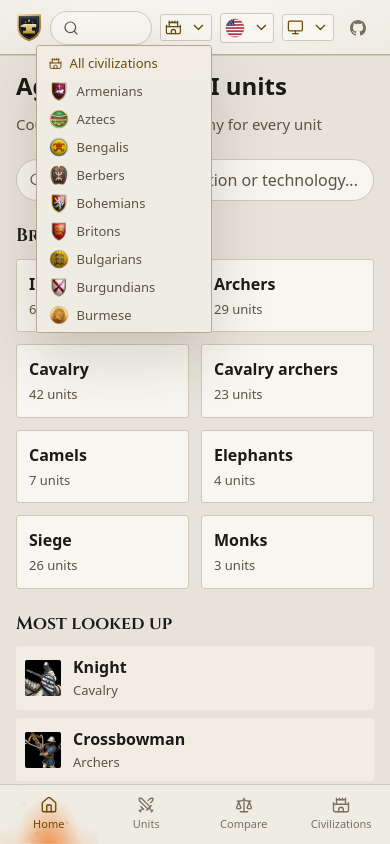
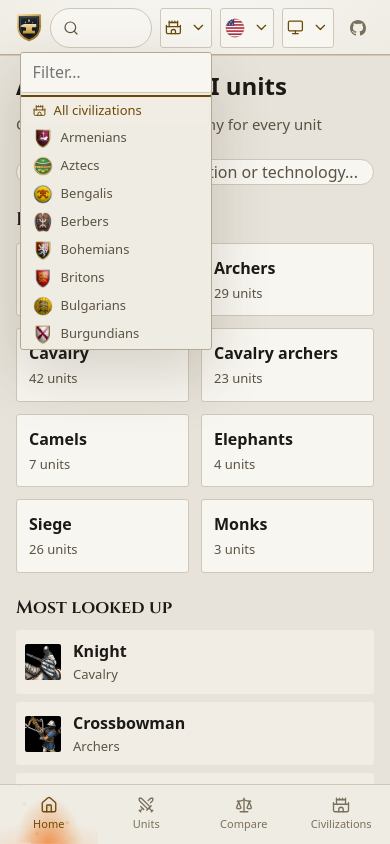
Before and after one commit to giovani-freitag/aoe2-counterforge, a React (Vite) app: page / in a window 390 px wide. Both pictures are taken after a click on the button 185 px from the left and 27 px from the top of the page. Shown: the top 844 px of the page. Built offline with nearby package versions, Linux system fonts and the light colour scheme.

Commit message:
feat: stack the upgrade diagram on a phone and let the civilization list be typed

```diff
--- a/src/i18n/locales/en.json
+++ b/src/i18n/locales/en.json
@@ -304,7 +304,9 @@
         "loading": "Loading...",
         "notFound": "We could not find that page.",
         "goHome": "Back to home",
-        "all": "All"
+        "all": "All",
+        "filter": "Filter…",
+        "noMatch": "Nothing matches"
     },
     "armourClasses": {
         "infantry": "Infantry",
--- a/src/i18n/locales/pt-BR.json
+++ b/src/i18n/locales/pt-BR.json
@@ -304,7 +304,9 @@
         "loading": "Carregando...",
         "notFound": "Não encontramos essa página.",
         "goHome": "Voltar ao início",
-        "all": "Todas"
+        "all": "Todas",
+        "filter": "Filtrar…",
+        "noMatch": "Nada corresponde"
     },
     "armourClasses": {
         "infantry": "Infantaria",
--- a/src/react/components/picker.tsx
+++ b/src/react/components/picker.tsx
@@ -1,4 +1,6 @@
-import { useRef, type ReactNode } from 'react';
+import { useEffect, useMemo, useRef, useState, type ReactNode } from 'react';
+import { useTranslation } from 'react-i18next';
+import { normalize } from '../../services/search/fuzzy-matcher.ts';
 import { useListbox } from '../hooks/use-listbox.ts';
 import { Icon } from './icon.tsx';
 
@@ -19,23 +21,41 @@ export interface PickerProps {
     align?: 'start' | 'end';
 }
 
+/** Above this many entries, scanning the list stops working and typing takes over. */
+const SEARCH_FROM = 10;
+
 /** A single-choice list that can carry a flag, an emblem or an icon beside each entry. */
 export function Picker({ label, value, options, onChange, compact, align = 'end' }: PickerProps) {
-    const selected = Math.max(
-        0,
-        options.findIndex((option) => option.value === value),
-    );
+    const { t } = useTranslation();
+    const [term, setTerm] = useState('');
     const container = useRef<HTMLDivElement>(null);
+    const search = useRef<HTMLInputElement>(null);
+    const searchable = options.length > SEARCH_FROM;
+
+    const visible = useMemo(() => {
+        const fragment = normalize(term.trim());
+
+        return fragment ? options.filter((option) => normalize(option.label).includes(fragment)) : options;
+    }, [options, term]);
+
+    const current = options.find((option) => option.value === value) ?? options[0];
     const list = useListbox({
         container,
-        count: options.length,
-        selected,
+        count: visible.length,
+        selected: Math.max(
+            0,
+            visible.findIndex((option) => option.value === value),
+        ),
         onPick: (index) => {
-            onChange(options[index].value);
+            const picked = visible[index];
+            if (picked) onChange(picked.value);
+            setTerm('');
         },
     });
 
-    const current = options[selected];
+    useEffect(() => {
+        if (list.isOpen) search.current?.focus();
+    }, [list.isOpen]);
 
     return (
         <div className="picker" ref={container} onKeyDown={list.onKeyDown}>
@@ -45,7 +65,10 @@ export function Picker({ label, value, options, onChange, compact, align = 'end'
                 aria-haspopup="listbox"
                 aria-expanded={list.isOpen}
                 aria-label={compact ? `${label}: ${current.label}` : undefined}
-                onClick={list.toggle}
+                onClick={() => {
+                    setTerm('');
+                    list.toggle();
+                }}
             >
                 {current.visual}
                 {compact ? null : <span className="picker__value">{current.label}</span>}
@@ -53,8 +76,26 @@ export function Picker({ label, value, options, onChange, compact, align = 'end'
             </button>
 
             {list.isOpen ? (
-                <ul className="picker__list" role="listbox" aria-label={label} data-align={align}>
-                    {options.map((option, index) => (
+                <div className="picker__popup" data-align={align}>
+                    {searchable ? (
+                        <input
+                            ref={search}
+                            type="search"
+                            className="picker__search"
+                            value={term}
+                            placeholder={t('common.filter')}
+                            aria-label={label}
+                            onChange={(event) => {
+                                setTerm(event.target.value);
+                            }}
+                        />
+                    ) : null}
+
+                    {visible.length === 0 ? (
+                        <p className="picker__empty">{t('common.noMatch')}</p>
+                    ) : (
+                        <ul className="picker__list" role="listbox" aria-label={label}>
+                            {visible.map((option, index) => (
                                 <li key={option.value}>
                                     <button
                                         type="button"
@@ -72,6 +113,8 @@ export function Picker({ label, value, options, onChange, compact, align = 'end'
                                 </li>
                             ))}
                         </ul>
+                    )}
+                </div>
             ) : null}
         </div>
     );
--- a/src/react/components/unit-line-diagram.tsx
+++ b/src/react/components/unit-line-diagram.tsx
@@ -2,6 +2,7 @@ import { useTranslation } from 'react-i18next';
 import type { Unit } from '../../domain/entities/unit.ts';
 import { iconUrl } from '../format.ts';
 import { useGameText } from '../hooks/use-game-text.ts';
+import { useMediaQuery } from '../hooks/use-media-query.ts';
 
 export interface UnitLineDiagramProps {
     /** One entry per upgrade step, each holding the alternatives at that point. */
@@ -12,7 +13,13 @@ export interface UnitLineDiagramProps {
 const NODE_HEIGHT = 52;
 const ROW_GAP = 14;
 const COLUMN_GAP = 44;
+
+/** Below this width the steps run down the page instead of across it. */
+const STACKED = '(max-width: 40rem)';
 const PADDING = 6;
+
+/** Room between stacked steps, wide enough for the arrow to be read as one. */
+const STACKED_GAP = 34;
 const ICON_SIZE = 32;
 const LABEL_LEFT = ICON_SIZE + 22;
 
@@ -37,24 +44,33 @@ interface PlacedNode {
 export function UnitLineDiagram({ steps, current }: UnitLineDiagramProps) {
     const { t } = useTranslation();
     const text = useGameText();
+    const stacked = useMediaQuery(STACKED);
 
     const names = new Map(steps.flat().map((unit) => [unit.key, text.unit(unit.key).name]));
     const longest = Math.max(...[...names.values()].map((name) => name.length));
     const nodeWidth = Math.min(MAX_NODE_WIDTH, Math.max(MIN_NODE_WIDTH, LABEL_LEFT + longest * CHARACTER_WIDTH + 18));
 
-    const rows = Math.max(...steps.map((step) => step.length));
-    const height = PADDING * 2 + rows * NODE_HEIGHT + (rows - 1) * ROW_GAP;
-    const width = PADDING * 2 + steps.length * nodeWidth + (steps.length - 1) * COLUMN_GAP;
+    const widest = Math.max(...steps.map((step) => step.length));
+    const across = stacked ? widest : steps.length;
+    const down = stacked ? steps.length : widest;
+
+    const width = PADDING * 2 + across * nodeWidth + (across - 1) * COLUMN_GAP;
+    const height = PADDING * 2 + down * NODE_HEIGHT + (down - 1) * (stacked ? STACKED_GAP : ROW_GAP);
 
     const placed = new Map<string, PlacedNode>();
-    steps.forEach((step, column) => {
-        const columnHeight = step.length * NODE_HEIGHT + (step.length - 1) * ROW_GAP;
-        step.forEach((unit, row) => {
+    steps.forEach((step, index) => {
+        const spread = step.length * nodeWidth + (step.length - 1) * COLUMN_GAP;
+        const stack = step.length * NODE_HEIGHT + (step.length - 1) * ROW_GAP;
+        step.forEach((unit, choice) => {
             placed.set(unit.key, {
                 unit,
                 name: names.get(unit.key) ?? unit.key,
-                x: PADDING + column * (nodeWidth + COLUMN_GAP),
-                y: (height - columnHeight) / 2 + row * (NODE_HEIGHT + ROW_GAP),
+                x: stacked
+                    ? (width - spread) / 2 + choice * (nodeWidth + COLUMN_GAP)
+                    : PADDING + index * (nodeWidth + COLUMN_GAP),
+                y: stacked
+                    ? PADDING + index * (NODE_HEIGHT + STACKED_GAP)
+                    : (height - stack) / 2 + choice * (NODE_HEIGHT + ROW_GAP),
             });
         });
     });
@@ -63,26 +79,33 @@ export function UnitLineDiagram({ steps, current }: UnitLineDiagramProps) {
         const parent = node.unit.upgradesFrom === null ? undefined : placed.get(node.unit.upgradesFrom);
         if (!parent) return [];
 
-        const startX = parent.x + nodeWidth;
-        const startY = parent.y + NODE_HEIGHT / 2;
-        const endY = node.y + NODE_HEIGHT / 2;
-        const bend = COLUMN_GAP * 0.6;
+        const start = stacked
+            ? { x: parent.x + nodeWidth / 2, y: parent.y + NODE_HEIGHT }
+            : { x: parent.x + nodeWidth, y: parent.y + NODE_HEIGHT / 2 };
+        const end = stacked
+            ? { x: node.x + nodeWidth / 2, y: node.y - 7 }
+            : { x: node.x - 7, y: node.y + NODE_HEIGHT / 2 };
+        const bend = stacked ? STACKED_GAP * 0.6 : COLUMN_GAP * 0.6;
+        const control = stacked
+            ? `${String(start.x)} ${String(start.y + bend)}, ${String(end.x)} ${String(end.y - bend)}`
+            : `${String(start.x + bend)} ${String(start.y)}, ${String(end.x - bend)} ${String(end.y)}`;
 
         return [
             {
                 key: `${parent.unit.key}-${node.unit.key}`,
-                path: `M ${String(startX)} ${String(startY)} C ${String(startX + bend)} ${String(startY)}, ${String(node.x - bend)} ${String(endY)}, ${String(node.x - 7)} ${String(endY)}`,
+                path: `M ${String(start.x)} ${String(start.y)} C ${control}, ${String(end.x)} ${String(end.y)}`,
             },
         ];
     });
 
     return (
-        <div className="scroll-x">
+        <div className={stacked ? undefined : 'scroll-x'}>
             <svg
                 className="line-diagram"
-                width={width}
-                height={height}
+                width={stacked ? '100%' : width}
+                height={stacked ? undefined : height}
                 viewBox={`0 0 ${String(width)} ${String(height)}`}
+                preserveAspectRatio="xMidYMin meet"
                 role="img"
                 aria-label={t('unit.line')}
             >
--- /dev/null
+++ b/src/react/hooks/use-media-query.ts
@@ -0,0 +1,27 @@
+import { useCallback, useSyncExternalStore } from 'react';
+
+/**
+ * Follows a media query and re-renders when the answer changes.
+ *
+ * @param query - Media query text, such as "(max-width: 40rem)".
+ * @returns Whether the query matches right now.
+ */
+export function useMediaQuery(query: string): boolean {
+    const subscribe = useCallback(
+        (onChange: () => void) => {
+            const list = window.matchMedia(query);
+            list.addEventListener('change', onChange);
+
+            return () => {
+                list.removeEventListener('change', onChange);
+            };
+        },
+        [query],
+    );
+
+    return useSyncExternalStore(
+        subscribe,
+        () => window.matchMedia(query).matches,
+        () => false,
+    );
+}
--- a/src/react/styles/components.css
+++ b/src/react/styles/components.css
@@ -256,7 +256,7 @@
 .select,
 .input {
     width: 100%;
-    min-height: 2.5rem;
+    min-height: var(--control-height);
     padding: var(--space-2) var(--space-3);
     background: var(--surface-2);
     border: 1px solid var(--border);
--- a/src/react/styles/forge.css
+++ b/src/react/styles/forge.css
@@ -346,7 +346,8 @@
     align-items: center;
     gap: var(--space-2);
     max-width: 11rem;
-    padding: var(--space-1) var(--space-2);
+    height: var(--control-height);
+    padding: 0 var(--space-2);
     font: inherit;
     font-size: 0.8125rem;
     color: var(--text);
@@ -373,28 +374,50 @@
     transform: rotate(90deg);
 }
 
-.picker__list {
+.picker__popup {
     position: absolute;
     top: calc(100% + var(--space-1));
     z-index: 40;
-    min-width: 11rem;
-    max-height: 18rem;
-    overflow-y: auto;
-    margin: 0;
-    padding: var(--space-1);
-    list-style: none;
+    min-width: 12rem;
+    max-width: min(18rem, calc(100vw - var(--space-4) * 2));
+    overflow: hidden;
     background: var(--bg-elevated);
     border: 1px solid var(--border-strong);
     border-radius: var(--radius);
     box-shadow: var(--shadow-lg);
 }
 
-.picker__list[data-align='end'] {
+.picker__popup[data-align='end'] {
     right: 0;
 }
 
-.picker__list[data-align='start'] {
+.picker__popup[data-align='start'] {
     left: 0;
+}
+
+.picker__search {
+    width: 100%;
+    height: var(--control-height);
+    padding: 0 var(--space-3);
+    background: var(--surface);
+    border: 0;
+    border-bottom: 1px solid var(--border);
+    color: var(--text);
+    font: inherit;
+}
+
+.picker__empty {
+    padding: var(--space-3);
+    color: var(--text-faint);
+    font-size: 0.8125rem;
+}
+
+.picker__list {
+    max-height: 16rem;
+    overflow-y: auto;
+    margin: 0;
+    padding: var(--space-1);
+    list-style: none;
 }
 
 .picker__option {
--- a/src/react/styles/layout.css
+++ b/src/react/styles/layout.css
@@ -64,7 +64,8 @@
     display: flex;
     align-items: center;
     gap: var(--space-2);
-    padding: var(--space-2) var(--space-3);
+    height: var(--control-height);
+    padding: 0 var(--space-3);
     min-width: 0;
     border: 1px solid var(--border);
     border-radius: 999px;
--- a/src/react/styles/tokens.css
+++ b/src/react/styles/tokens.css
@@ -13,6 +13,12 @@
     --text: #eef2f6;
     --text-muted: #a9b6c2;
     --text-faint: #7f8d9a;
+
+    /* Every form control lines up on this height, whatever it is made of. */
+
+    --control-height: 2.5rem;
+
+
 
     --gold: #e6bb6b;
 
```
Lines whose indentation alone changed are shown as unchanged.
